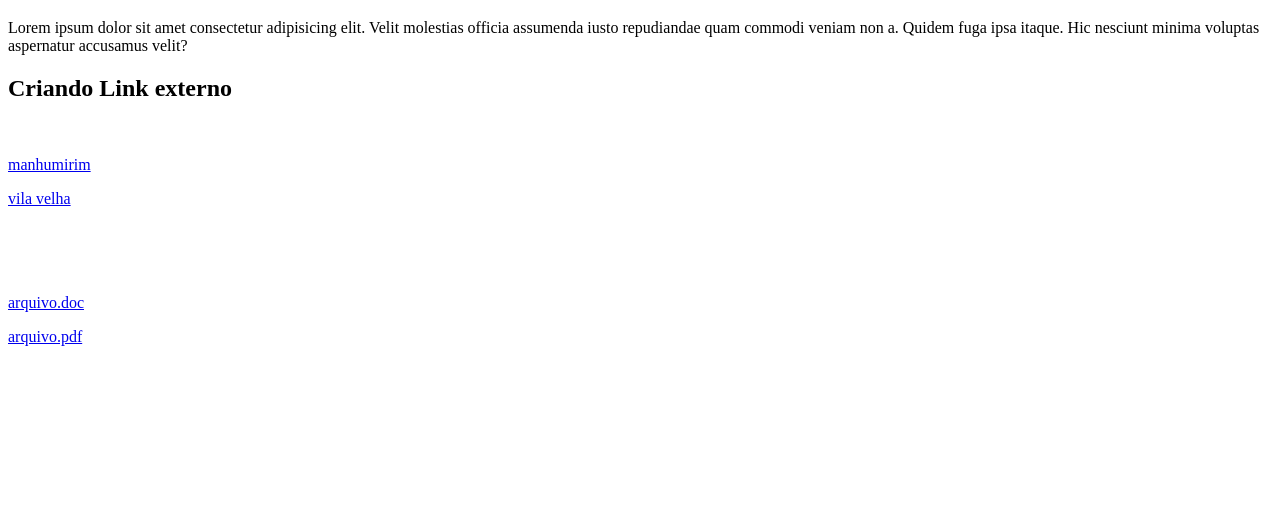
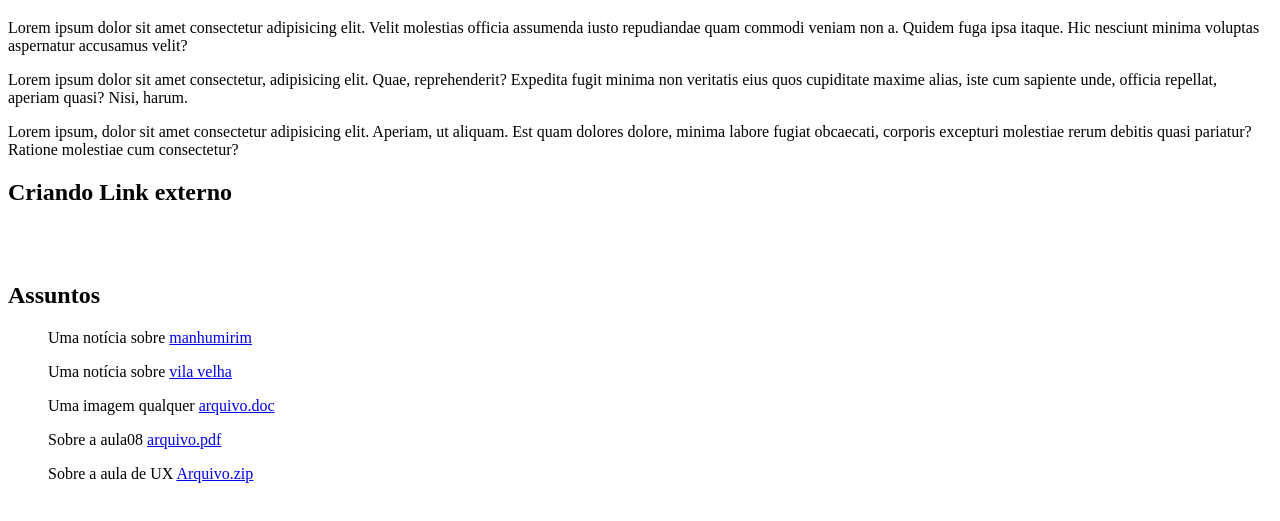
Before and after one commit to Rondp/CSW-SI1N, a plain HTML site: page Aula08/Index08.HTML in a window 1280 px wide. Shown: the part 61-582 px from the top of the page. Drawn offline with Linux system fonts and the light colour scheme.

Commit message:
Add files via upload

```diff
--- a/Aula08/Index08.HTML
+++ b/Aula08/Index08.HTML
@@ -9,16 +9,20 @@
 <body>
     <h1>Desafio dos Links</h1>
     <p> Lorem ipsum dolor sit amet consectetur adipisicing elit. Velit molestias officia assumenda iusto repudiandae quam commodi veniam non a. Quidem fuga ipsa itaque. Hic nesciunt minima voluptas aspernatur accusamus velit?</p>
+    <p>Lorem ipsum dolor sit amet consectetur, adipisicing elit. Quae, reprehenderit? Expedita fugit minima non veritatis eius quos cupiditate maxime alias, iste cum sapiente unde, officia repellat, aperiam quasi? Nisi, harum.</p>
+    <p>Lorem ipsum, dolor sit amet consectetur adipisicing elit. Aperiam, ut aliquam. Est quam dolores dolore, minima labore fugiat obcaecati, corporis excepturi molestiae rerum debitis quasi pariatur? Ratione molestiae cum consectetur?</p>
 
 <h2> Criando Link externo </h2>
     <br>
-    <p><a href="./Cidades/Manhumirim.HTML" target="_blank" ref="next"> manhumirim </a></p>
-    <p><a href="./Cidades/Vila_Velha.HTML" target="_blank" ref="next"> vila velha </a></p>
     <br>
-    <br>
-    <br>
-    <p><a href="./Arquivos/Aula08.docx" download="Aula08" target="_blank"> arquivo.doc </a></p>
-    <p><a href="./Arquivos/Aula08.pdf" download="Aula08" target="_blank"> arquivo.pdf </a></p>
+    <h2>Assuntos</h2>
+    <ol type="none">
+        <p>Uma notícia sobre <a href="./Cidades/Manhumirim.HTML" target="_blank" ref="external"> manhumirim </a></p>
+        <p>Uma notícia sobre <a href="./Cidades/Vila_Velha.HTML" target="_blank" ref="external"> vila velha </a></p>
+        <p>Uma imagem qualquer <a href="./Arquivos/Aula08.docx" download="Aula08" type="application/doc"> arquivo.doc </a></p>
+        <p>Sobre a aula08 <a href="./Arquivos/Aula08.pdf" download="Aula08" type="application/pdf"> arquivo.pdf </a></p>
+        <p>Sobre a aula de UX <a href="./Aquivo/USABILIDADE.zip" download="Aula.Zip" type="application/zip"> Arquivo.zip</a></p>
+    </ol>
     <br>
     <br>
 </body>
```
Also changed, not shown: Aula08/Cidades/Manhumirim.HTML (+19 -2 lines), Aula08/Cidades/Vila_Velha.HTML (+20 -2 lines), 3 other files.
